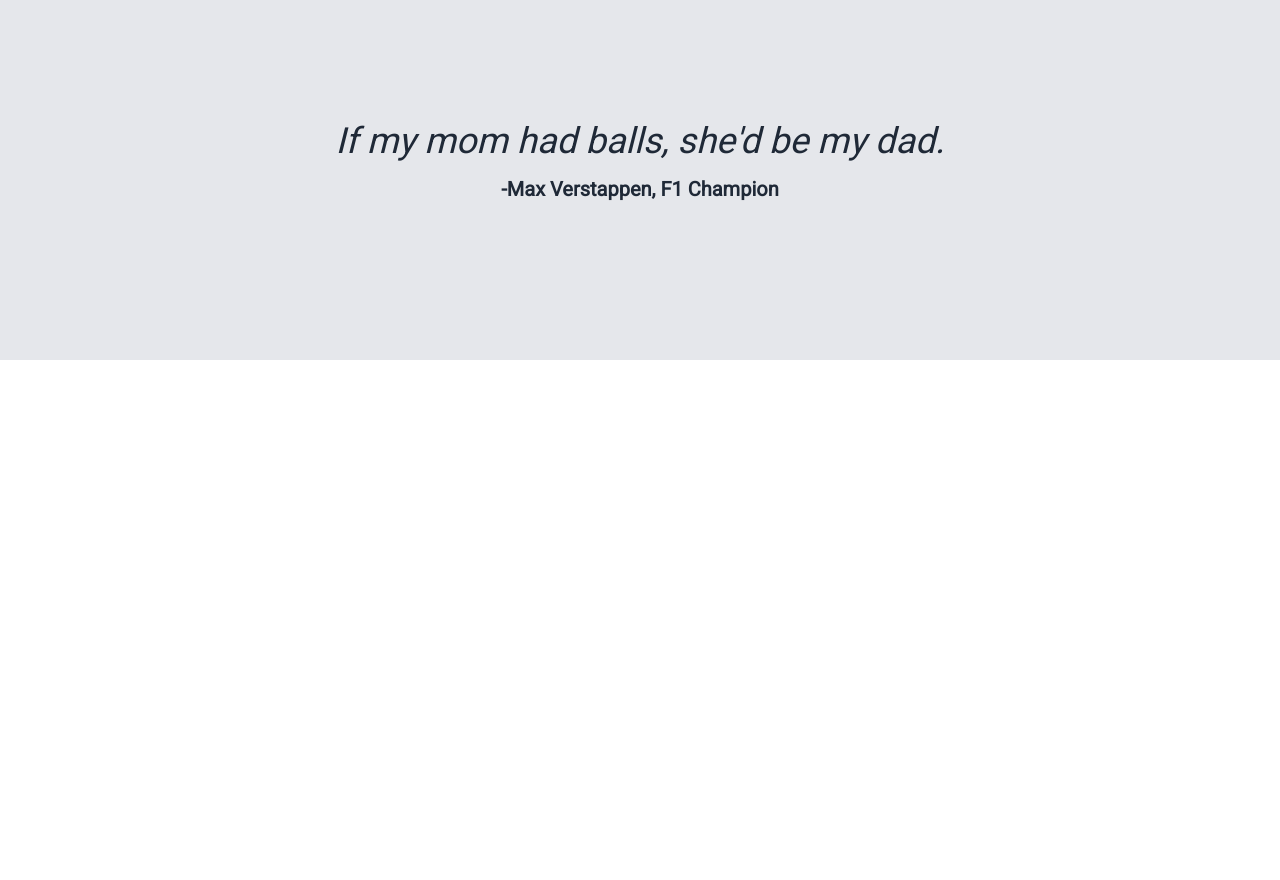
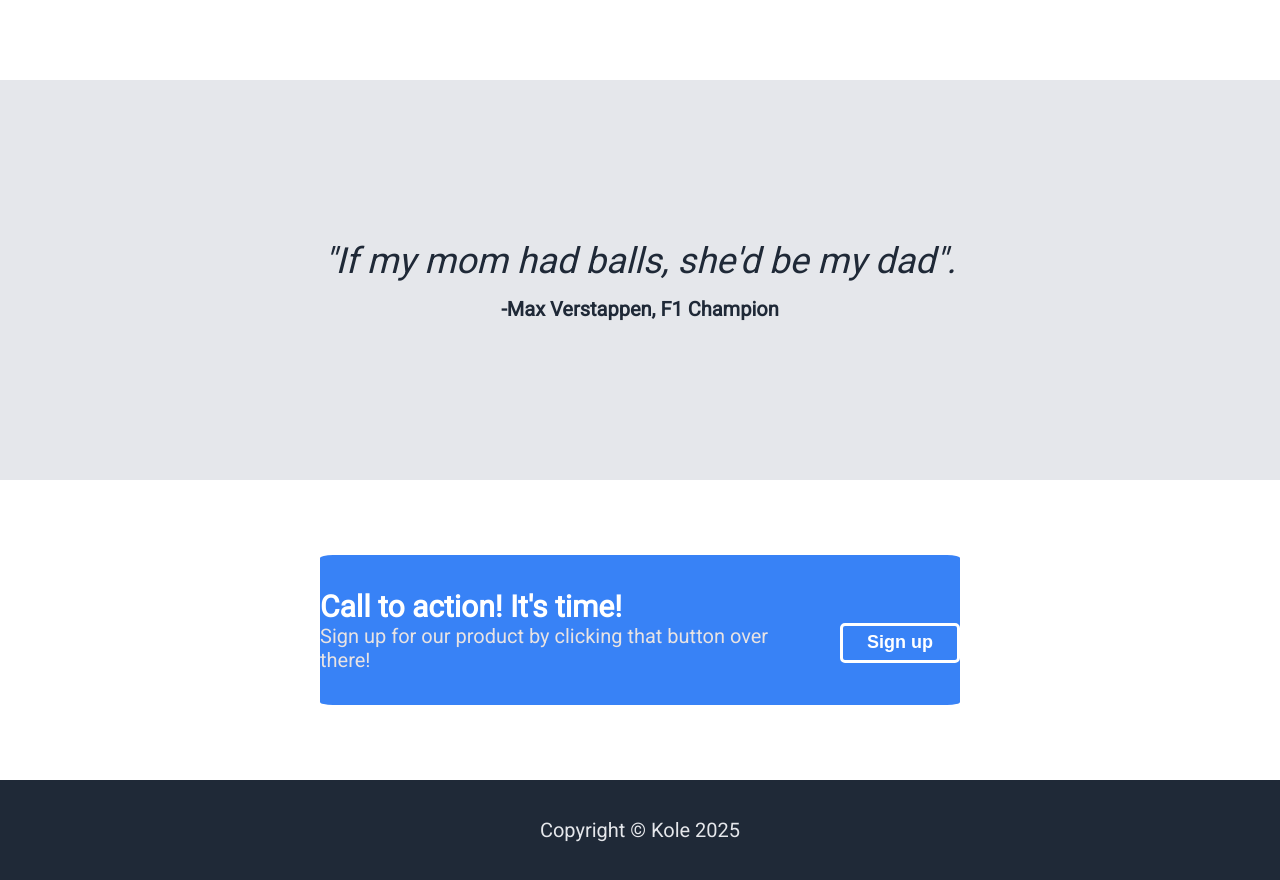
Before and after one commit to nijekole/landing-page, a plain HTML site: page index.html in a window 1280 px wide. Shown: the part 1020-1900 px from the top of the page. Before the commit the page ends 1380 px from the top, so only its background shows below. Drawn offline with Linux system fonts and the light colour scheme.

Commit message:
basics finished, now onto some better style

```diff
--- a/css/style.css
+++ b/css/style.css
@@ -88,7 +88,7 @@ body
     display: flex;
     flex-direction: column;
     justify-content: space-between;
-    gap: 10px;
+    gap: 5px;
     width: 500px;
     height: 200px;
 }
@@ -112,7 +112,7 @@ body
 
 .first-part
 {
-    height: 400px;
+    height: 500px;
 }
 .first-part-info
 {
@@ -120,6 +120,8 @@ body
     align-items: center;
     justify-content: center;
     height: 100px;
+    margin-bottom: 20px;
+    margin-top: 20px;
 }
 
 .first-part-info h1
@@ -195,3 +197,66 @@ body
     color: #1f2937;
     font-weight: bold;
 }
+
+.third-part
+{
+    height: 300px;
+    display: flex;
+    justify-content: center;
+    align-items: center;
+}
+
+.bluediv
+{
+    background-color: #3882f6;
+    width: 50%;
+    height: 50%;
+    border-radius: 2%;
+    display: flex;
+    flex-direction: row;
+    justify-content: space-evenly;
+    align-items: center;
+    gap: 50px;
+}
+
+.text
+{
+    font-size: 20px;
+    color: #e8e3e3;
+}
+#boldedtext
+{
+    font-size: 30px;
+    font-weight: bold;
+    color: white;
+}
+.buttonsignup
+{
+    padding-top: 25px;
+}
+.buttonsignup button
+{
+    width: 120px;
+    height: 40px;
+    background-color: #3882f6;
+    color: white;
+    font-weight: bold;
+    border-radius: 5px;
+    border: 3px solid white;
+    font-size: 18px;
+}
+
+.footer
+{
+    height: 100px;
+    background-color: #1f2937;
+    display: flex;
+    align-items: center;
+    justify-content: center;
+}
+
+.footer p
+{
+    color: #e5e7eb;
+    font-size: 20px;
+}
--- a/index.html
+++ b/index.html
@@ -72,9 +72,23 @@
     </div>
     <div class="second-part">
         <div class="quote">
-            <p class="quotetext">If my mom had balls, she'd be my dad.</p>
+            <p class="quotetext">"If my mom had balls, she'd be my dad".</p>
             <p class="quotesaidby">-Max Verstappen, F1 Champion</p>
         </div>
+    </div>
+    <div class="third-part">
+        <div class="bluediv">
+            <div class="text">
+                <p id="boldedtext">Call to action! It's time!</p>
+                <p>Sign up for our product by clicking that button over there!</p>
+            </div>
+            <div class="buttonsignup">
+                <button>Sign up</button>
+            </div>
+        </div>
+    </div>
+    <div class="footer">
+        <p>Copyright © Kole 2025</p>
     </div>
 </body>
 
```
